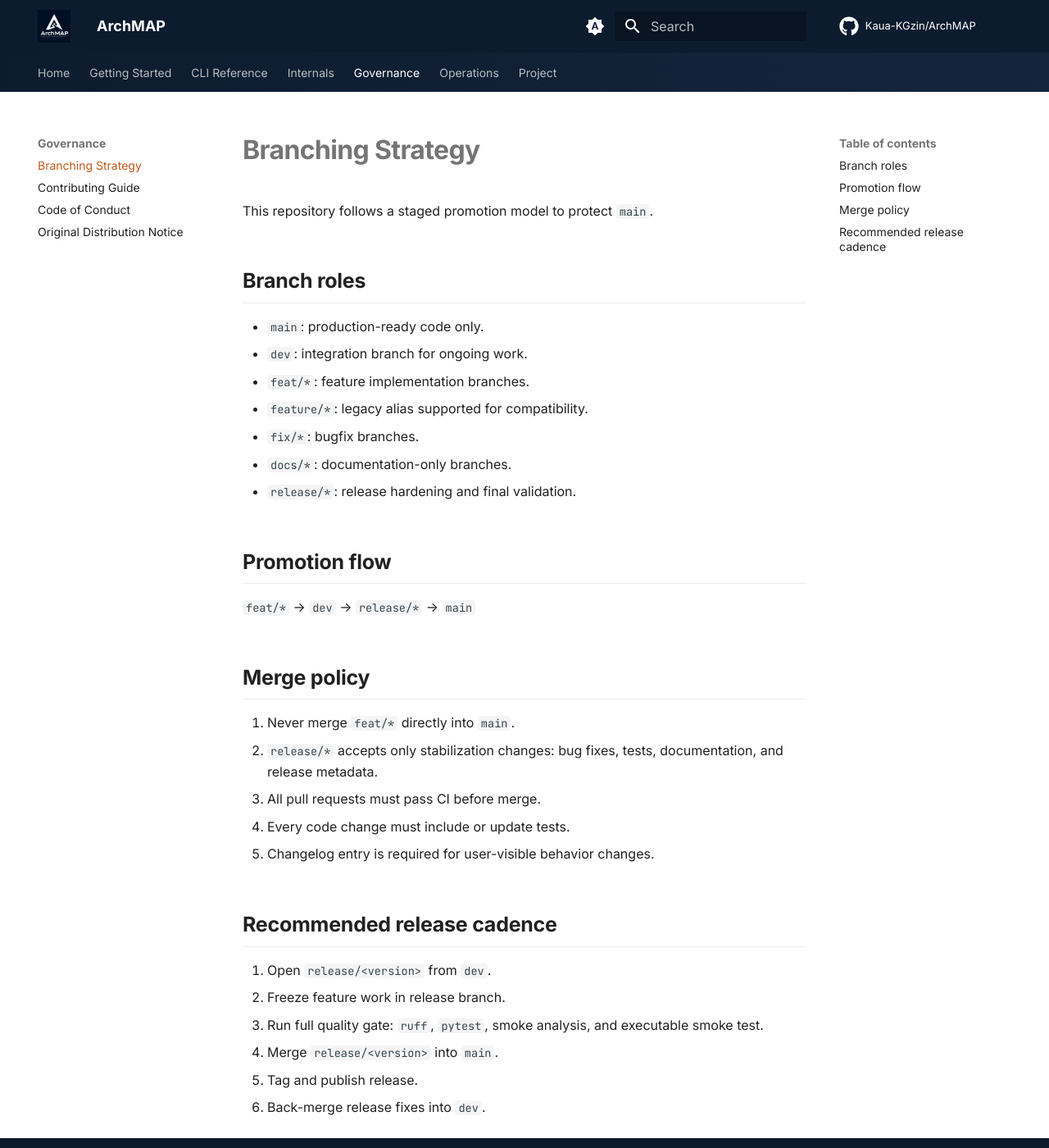
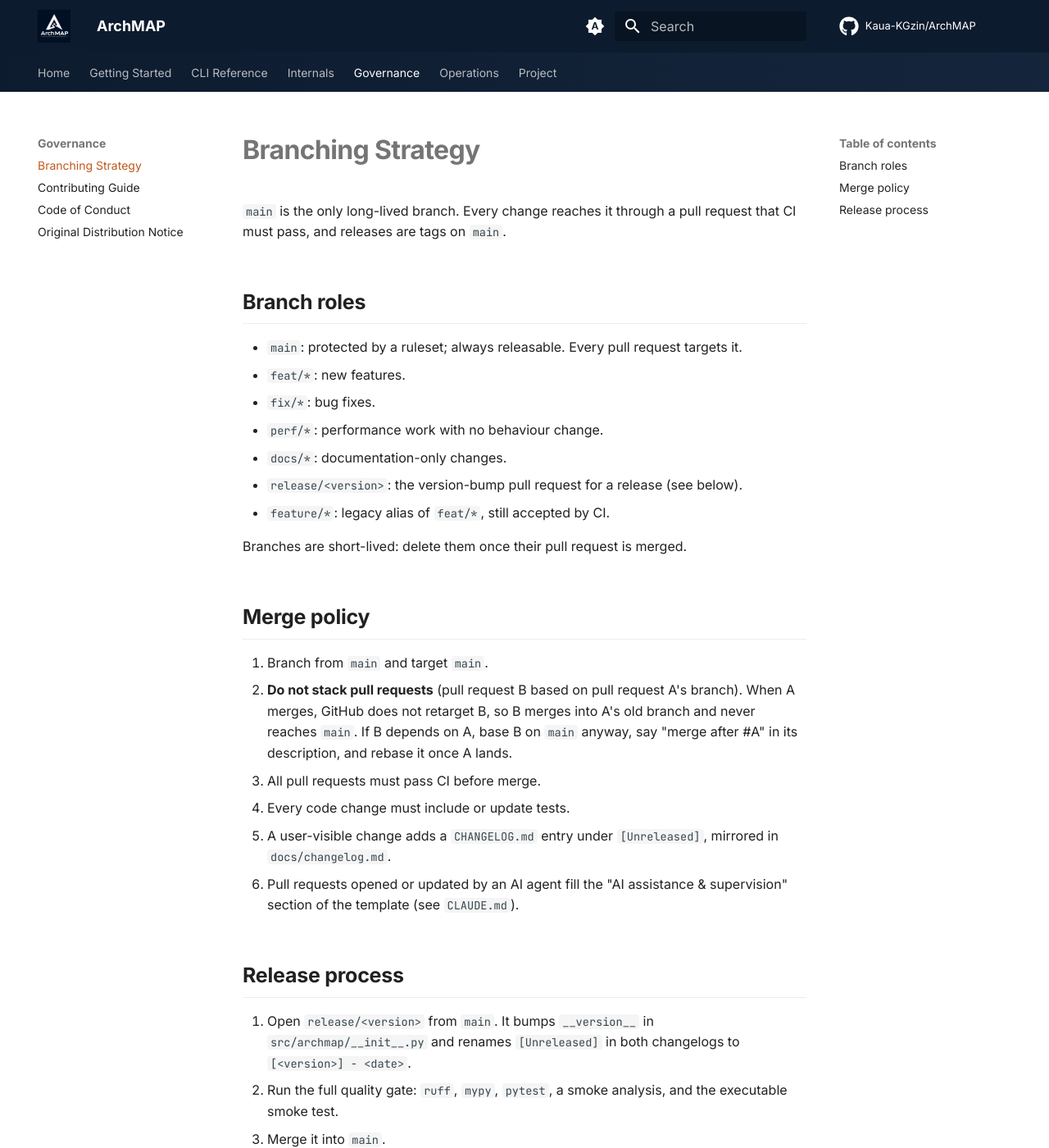
Before and after one commit to Kaua-KGzin/ArchMAP, an MkDocs documentation site: the page built from docs/BRANCHING.md, in a window 1280 px wide and 1400 px high. Shown: the whole window at 82% size. Built offline with MkDocs 1.6.1 and Material for MkDocs 9.7.7, drawn with Linux system fonts in a browser that asks for light colours; comment, search, counter and statistics services are not loaded; the version menu is left out; some of the changed text lies outside the part shown.

Commit message:
docs: document the real branch flow (feat/* -> main) and retire dev (#72)
The docs, the PR template and CI still described feat/* -> dev ->
release/* -> main, but dev has had no commit since April (v0.7.0, 112
commits behind main) and every PR since targets main. Rewrite
BRANCHING.md and both CONTRIBUTING copies for the flow actually used:
branch from main, target main, release/<version> for the version bump,
tag v<version> on the merge commit.

Add the "do not stack pull requests" rule: #67-#69 were stacked, merged
into their parent branches, and never reached main until #71.

PR template targets main; CI push triggers drop dev and add perf/**;
the stale ROADMAP.md pointer becomes docs/roadmap.md.

Claude-Session: https://claude.ai/code/session_01FQ5hfqjXxNkNvF2NYsYq23

```diff
--- a/docs/BRANCHING.md
+++ b/docs/BRANCHING.md
@@ -1,36 +1,45 @@
 # Branching Strategy
 
-This repository follows a staged promotion model to protect `main`.
+`main` is the only long-lived branch. Every change reaches it through a pull
+request that CI must pass, and releases are tags on `main`.
 
 ## Branch roles
 
-- `main`: production-ready code only.
-- `dev`: integration branch for ongoing work.
-- `feat/*`: feature implementation branches.
-- `feature/*`: legacy alias supported for compatibility.
-- `fix/*`: bugfix branches.
-- `docs/*`: documentation-only branches.
-- `release/*`: release hardening and final validation.
+- `main`: protected by a ruleset; always releasable. Every pull request
+  targets it.
+- `feat/*`: new features.
+- `fix/*`: bug fixes.
+- `perf/*`: performance work with no behaviour change.
+- `docs/*`: documentation-only changes.
+- `release/<version>`: the version-bump pull request for a release (see below).
+- `feature/*`: legacy alias of `feat/*`, still accepted by CI.
 
-## Promotion flow
-
-`feat/*` -> `dev` -> `release/*` -> `main`
+Branches are short-lived: delete them once their pull request is merged.
 
 ## Merge policy
 
-1. Never merge `feat/*` directly into `main`.
-2. `release/*` accepts only stabilization changes:
-   bug fixes, tests, documentation, and release metadata.
+1. Branch from `main` and target `main`.
+2. **Do not stack pull requests** (pull request B based on pull request A's
+   branch). When A merges, GitHub does not retarget B, so B merges into A's
+   old branch and never reaches `main`. If B depends on A, base B on `main`
+   anyway, say "merge after #A" in its description, and rebase it once A
+   lands.
 3. All pull requests must pass CI before merge.
 4. Every code change must include or update tests.
-5. Changelog entry is required for user-visible behavior changes.
+5. A user-visible change adds a `CHANGELOG.md` entry under `[Unreleased]`,
+   mirrored in `docs/changelog.md`.
+6. Pull requests opened or updated by an AI agent fill the "AI assistance &
+   supervision" section of the template (see `CLAUDE.md`).
 
-## Recommended release cadence
+## Release process
 
-1. Open `release/<version>` from `dev`.
-2. Freeze feature work in release branch.
-3. Run full quality gate:
-   `ruff`, `pytest`, smoke analysis, and executable smoke test.
-4. Merge `release/<version>` into `main`.
-5. Tag and publish release.
-6. Back-merge release fixes into `dev`.
+1. Open `release/<version>` from `main`. It bumps `__version__` in
+   `src/archmap/__init__.py` and renames `[Unreleased]` in both changelogs to
+   `[<version>] - <date>`.
+2. Run the full quality gate: `ruff`, `mypy`, `pytest`, a smoke analysis, and
+   the executable smoke test.
+3. Merge it into `main`.
+4. Tag the merge commit `v<version>` and push the tag. The `publish`,
+   `release` and `docker` workflows build and publish from the tag, and
+   `scripts/check_tag_version.py` refuses a tag that does not match the
+   package version.
```
Also changed, not shown: CONTRIBUTING.md (+10 -7 lines), docs/contributing.md (+10 -7 lines), .github/PULL_REQUEST_TEMPLATE.md, 1 other file.
